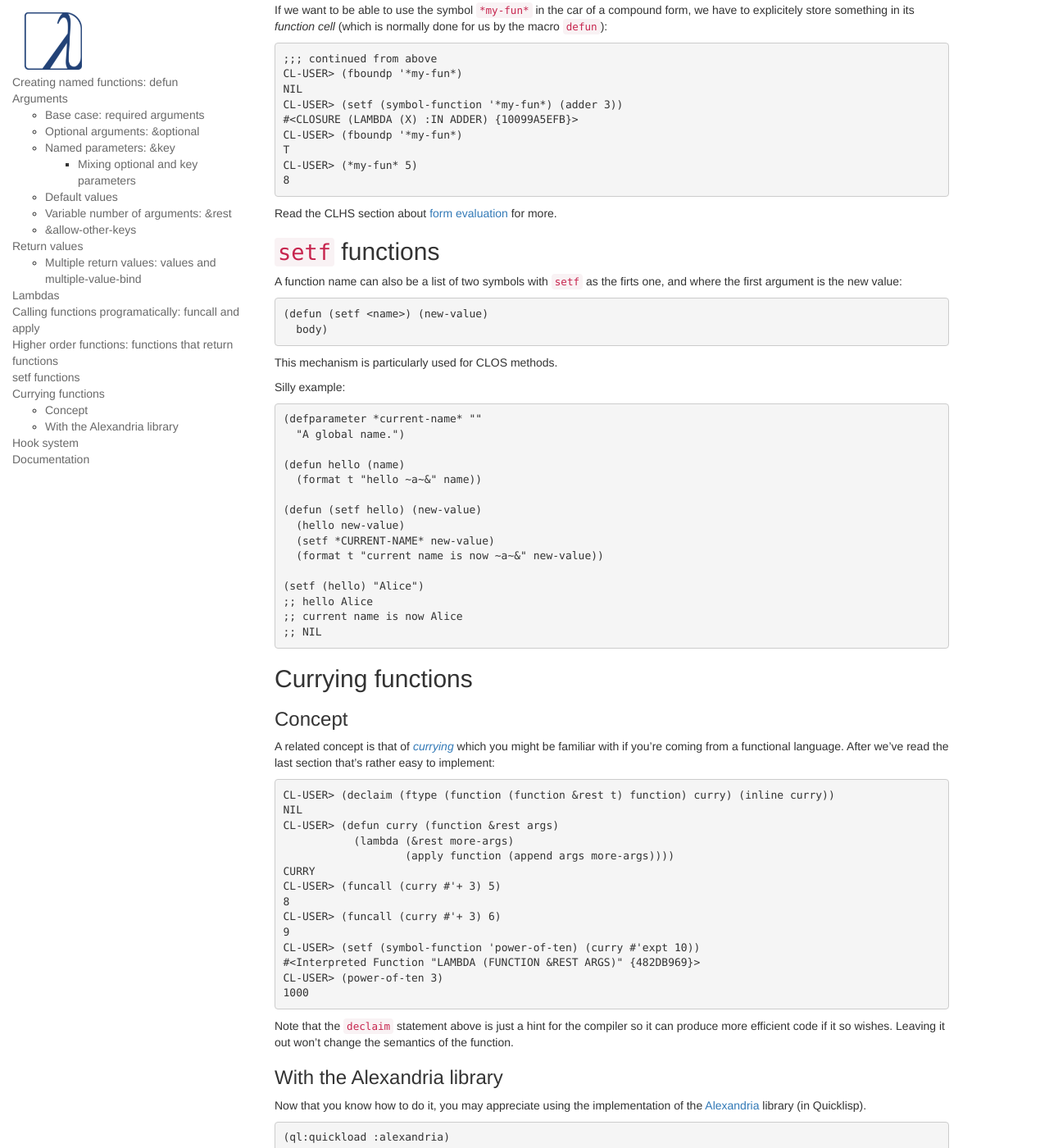
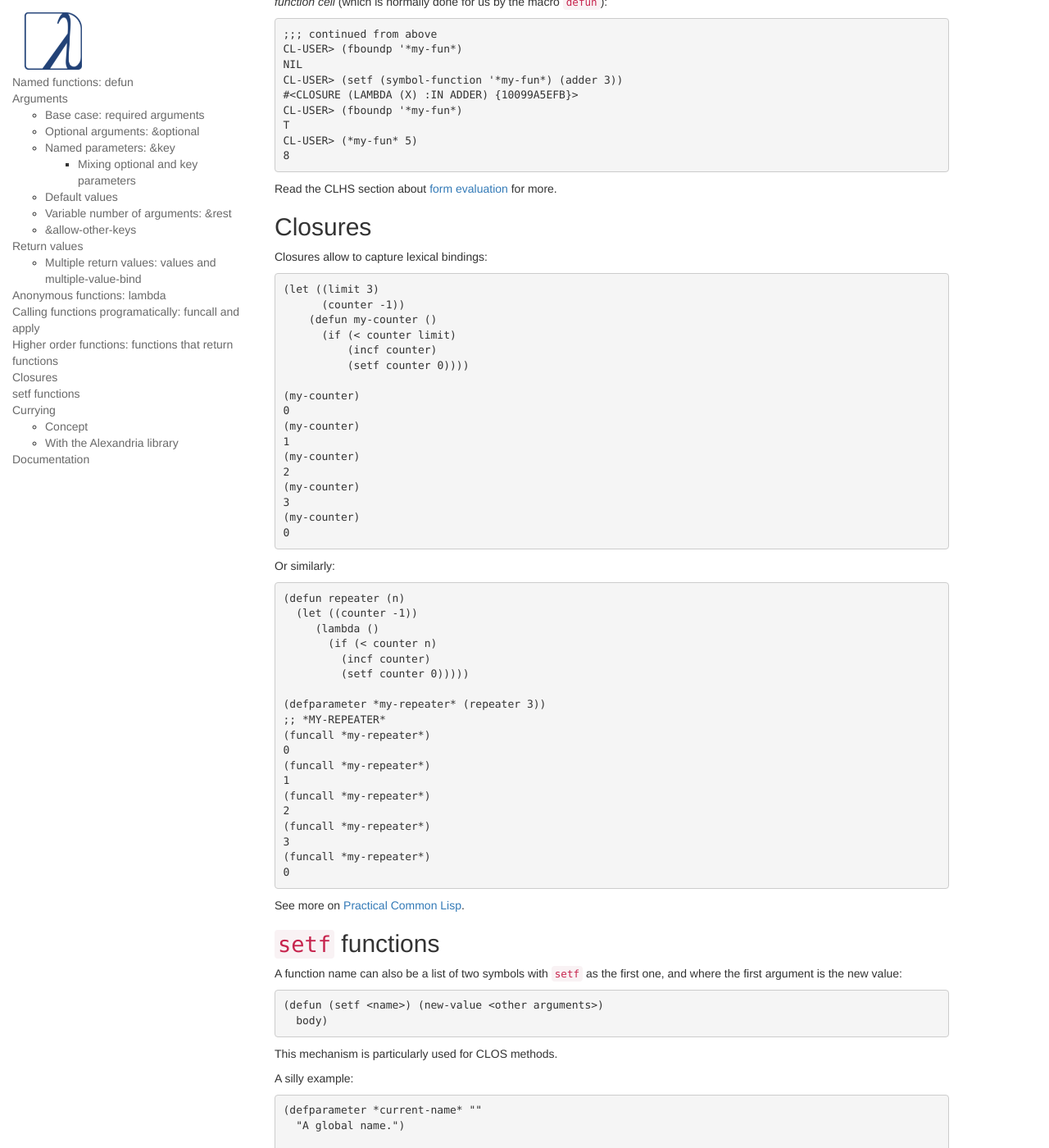
Before and after one commit to LispCookbook/cl-cookbook, a Jekyll site: the page built from functions.md, in a window 1280 px wide and 1400 px high, scrolled down 6202 px. Shown: the whole window at 82% size. Built offline with Jekyll 4.4.1, drawn with Linux system fonts in a browser that asks for light colours; some of the changed text lies outside the part shown.

Commit message:
functions: add short closure example

```diff
--- a/functions.md
+++ b/functions.md
@@ -4,7 +4,7 @@ title: Functions
 
 <a name="return"></a>
 
-## Creating named functions: `defun`
+## Named functions: `defun`
 
 Creating named functions is done with the `defun` keyword. It follows this model:
 
@@ -248,7 +248,7 @@ We use `values` to return multiple values:
 ~~~
 
 ~~~lisp
-(defvar *res* (foo :a :b :c))
+(setf *res* (foo :a :b :c))
 ;; :A
 ~~~
 
@@ -282,7 +282,7 @@ Last but not least: note that `(values)` with no values returns… no values at
 
 See also `multiple-value-call`.
 
-## Lambdas
+## Anonymous functions: `lambda`
 
 Anonymous functions are created with `lambda`:
 
@@ -292,8 +292,8 @@ Anonymous functions are created with `lambda`:
 
 We can call a lambda with `funcall` or `apply` (see below).
 
-If a lambda expression in the first element of an unquoted list, it is
-called:
+If the first element of an unquoted list is a lambda expression, the
+lambda is called:
 
 ~~~lisp
 ((lambda (x) (print x)) "hello")
@@ -411,19 +408,70 @@ CL-USER> (*my-fun* 5)
 
 Read the CLHS section about [form evaluation](http://www.lispworks.com/documentation/HyperSpec/Body/03_aba.htm) for more.
 
+## Closures
+
+Closures allow to capture lexical bindings:
+
+~~~lisp
+(let ((limit 3)
+      (counter -1))
+    (defun my-counter ()
+      (if (< counter limit)
+          (incf counter)
+          (setf counter 0))))
+
+(my-counter)
+0
+(my-counter)
+1
+(my-counter)
+2
+(my-counter)
+3
+(my-counter)
+0
+~~~
+
+Or similarly:
+
+~~~lisp
+(defun repeater (n)
+  (let ((counter -1))
+     (lambda ()
+       (if (< counter n)
+         (incf counter)
+         (setf counter 0)))))
+
+(defparameter *my-repeater* (repeater 3))
+;; *MY-REPEATER*
+(funcall *my-repeater*)
+0
+(funcall *my-repeater*)
+1
+(funcall *my-repeater*)
+2
+(funcall *my-repeater*)
+3
+(funcall *my-repeater*)
+0
+~~~
+
+
+See more on [Practical Common Lisp](http://www.gigamonkeys.com/book/variables.html).
+
 ## `setf` functions
 
 A function name can also be a list of two symbols with `setf` as the
-firts one, and where the first argument is the new value:
+first one, and where the first argument is the new value:
 
 ~~~lisp
-(defun (setf <name>) (new-value)
+(defun (setf <name>) (new-value <other arguments>)
   body)
 ~~~
 
 This mechanism is particularly used for CLOS methods.
 
-Silly example:
+A silly example:
 
 ~~~lisp
 (defparameter *current-name* ""
@@ -434,7 +482,7 @@ Silly example:
 
 (defun (setf hello) (new-value)
   (hello new-value)
-  (setf *CURRENT-NAME* new-value)
+  (setf *current-name* new-value)
   (format t "current name is now ~a~&" new-value))
 
 (setf (hello) "Alice")
@@ -445,7 +493,7 @@ Silly example:
 
 <a name="curry"></a>
 
-## Currying functions
+## Currying
 
 ### Concept
 
@@ -492,10 +540,6 @@ library (in Quicklisp).
 (add-one 10)  ;; => 11
 ~~~
 
-## Hook system
-
-Hooks VS CLOS methods with method combination (before, after, around).
-
 ## Documentation
 
 - functions: http://www.lispworks.com/documentation/HyperSpec/Body/t_fn.htm#function
```
Also changed, not shown: other parts of functions.md (+2 -5 lines).
